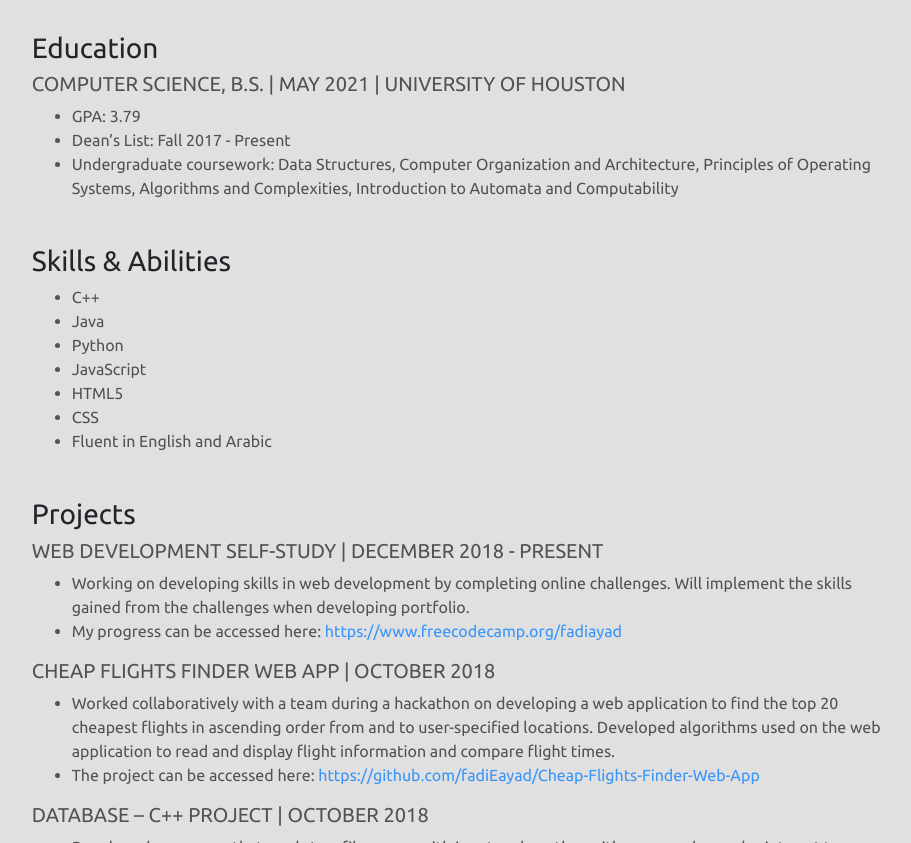
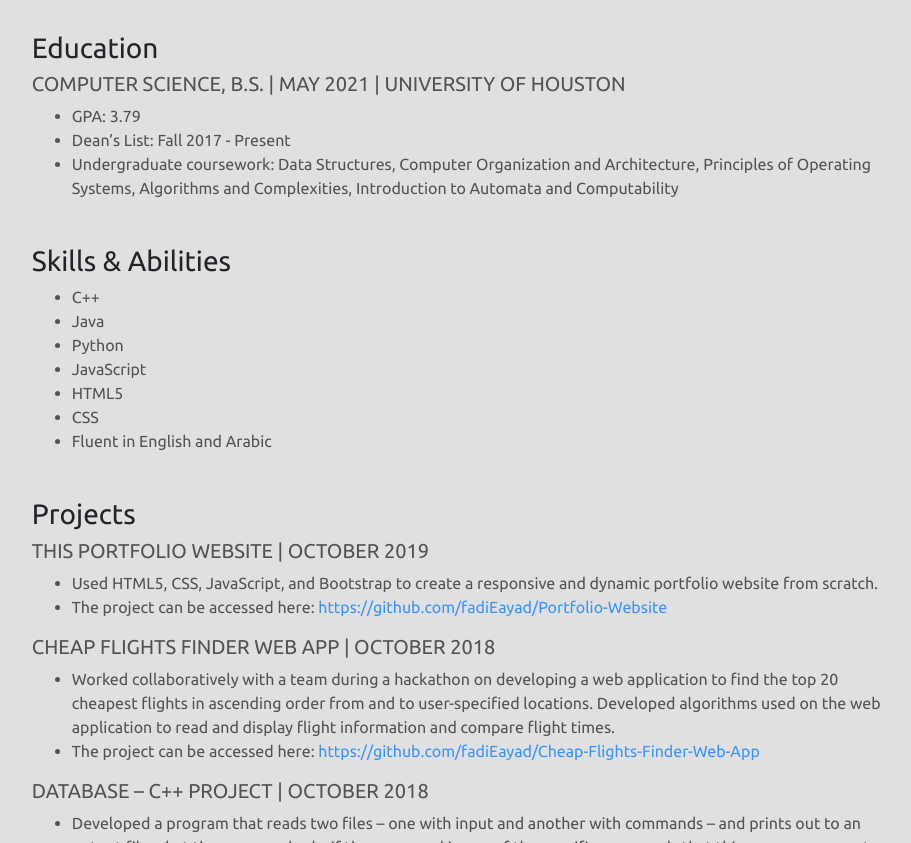
Before and after one commit to fadiEayad/Portfolio-Website, a plain HTML site: page index.html in a window 1280 px wide. Shown: the part 978-1821 px from the top of the page, without its empty margins (173-1084 px from the left). Drawn offline with nearby package versions, Linux system fonts and the light colour scheme; a web font is replaced by a local one.

Commit message:
updated about me and resume sections

```diff
--- a/index.html
+++ b/index.html
@@ -29,7 +29,7 @@
                     <div id="aboutMeTextandPicture" class="row">
                         <p id="aboutMeText" class="col-lg-9">I am a computer science student at the University of Houston and will be graduating in Spring 2021. I have worked with tools including C++, Java, Python, Javascript, HTML5, CSS, and Bootstrap. I am looking forward to learning more skills and eventually specializing in a particular set of skills.
                             <br><br>Aside from programming, I like to chill at coffee shops or anywhere outdoors whenever the weather is nice. I also like playing football, or as some may call it, soccer. I have been playing the Beautiful Game since I was 3 y/o and will keep playing for as long as I can.
-                            <br><br>If you'd like to know more about me, you can find links to my LinkedIn, email, and Instagram at the <a href="#footerNav">footer</a> of this page.</p>
+                            <br><br>If you'd like to know more about me, you can find visit my <a href="https://www.linkedin.com/in/fadi-ayad/" target="_blank">LinkedIn</a> or <a href="https://www.instagram.com/fadi3ayad/" target="_blank">Instagram</a>. You can also send me an <a href="mailto:feayad@gmail.com">email</a> if you would like to.</p>
                         <p class="col-lg-3" id="picturePar"><img class="profilePicture" src="images/profile_picture.jpeg"/></p>
                     </div>
             </section>
@@ -68,10 +68,10 @@
             <section>
                 <h3>Projects</h3>
                 <div>
-                    <h5>WEB DEVELOPMENT SELF-STUDY | DECEMBER 2018 - PRESENT</h5>
+                    <h5>THIS PORTFOLIO WEBSITE | OCTOBER 2019</h5>
                     <ul>
-                        <li>Working on developing skills in web development by completing online challenges. Will implement the skills gained from the challenges when developing portfolio.</li>
-                        <li>My progress can be accessed here: <a href="https://www.freecodecamp.org/fadiayad" target="_blank">https://www.freecodecamp.org/fadiayad</a></li>
+                        <li>Used HTML5, CSS, JavaScript, and Bootstrap to create a responsive and dynamic portfolio website from scratch.</li>
+                        <li>The project can be accessed here: <a href="https://github.com/fadiEayad/Portfolio-Website" target="_blank">https://github.com/fadiEayad/Portfolio-Website</a></li>
                     </ul>
                 </div>
                 <div>
```
Also changed, not shown: 1 other file.
